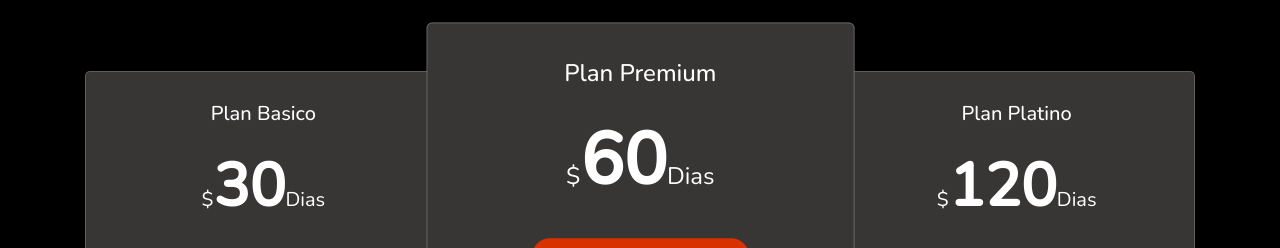
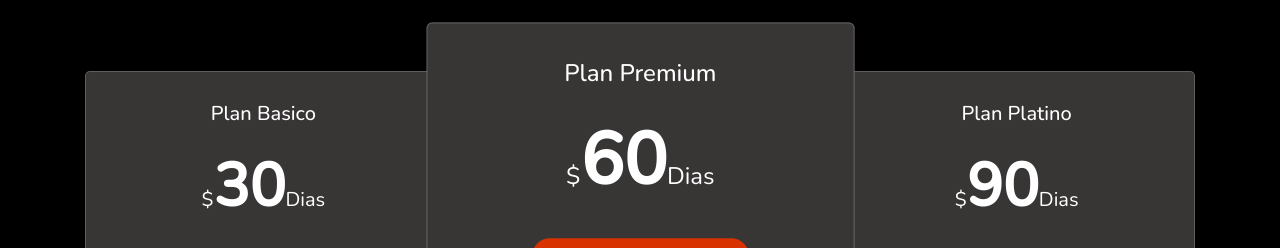
Before and after one commit to HealthPulse/healthpulse.fans, a plain HTML site: page index.html in a window 1280 px wide. Shown: the part 2840-3088 px from the top of the page. Drawn offline with nearby package versions, Linux system fonts and the light colour scheme.

Commit message:
Update index.html

```diff
--- a/index.html
+++ b/index.html
@@ -290,7 +290,7 @@
 
       <div class="box">
          <h3>Plan Platino</h3>
-         <div class="price"><span>$</span>120<span>Dias</span></div>
+         <div class="price"><span>$</span>90<span>Dias</span></div>
          <a href="https://api.whatsapp.com/send?phone=16463214290&amp;text=Hola, mas informacion sobre el plan Platino?" class="link-btn">Elige este plan</a>
          <div class="list">
             <p> <i class="fas fa-check"></i> Entrenamiento personalizado </p>
```
